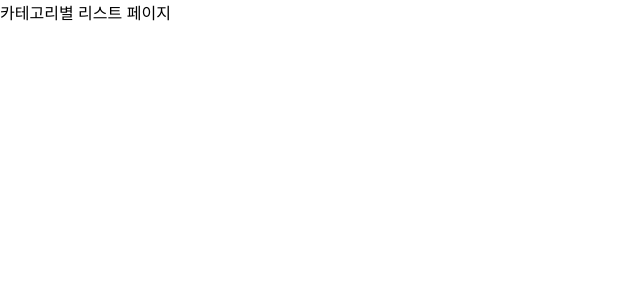
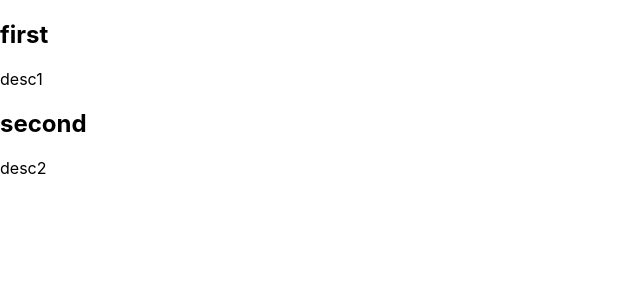
Before and after one commit to sangminem/green_mall, a React (Create React App) app: page /category in a window 1280 px wide. Shown: the top 300 px of the page, without its empty margins (0-640 px from the left). Built offline with nearby package versions, Linux system fonts and the light colour scheme.

Commit message:
first test

```diff
--- a/src/pages/Category.js
+++ b/src/pages/Category.js
@@ -1,11 +1,24 @@
-import React, { Fragment } from 'react';
+import React, { Fragment, useState } from 'react';
 
 const Category = () => {
+
+    const [product, setProduct] = useState([{id:0, title:"first", desc:"desc1"}, {id:1, title: "second", desc:"desc2"}]);
+
     return (
         <React.Fragment>
-            카테고리별 리스트 페이지
+            {
+                product.map((a, i) => {
+                    return (
+                        <React.Fragment key={i}>
+                            <h2>{a.title}</h2>
+                            <span>{a.desc}</span>
+                        </React.Fragment>
+                    )
+                })
+            }
         </React.Fragment>
     );
   }
 
+
   export default Category;
```
